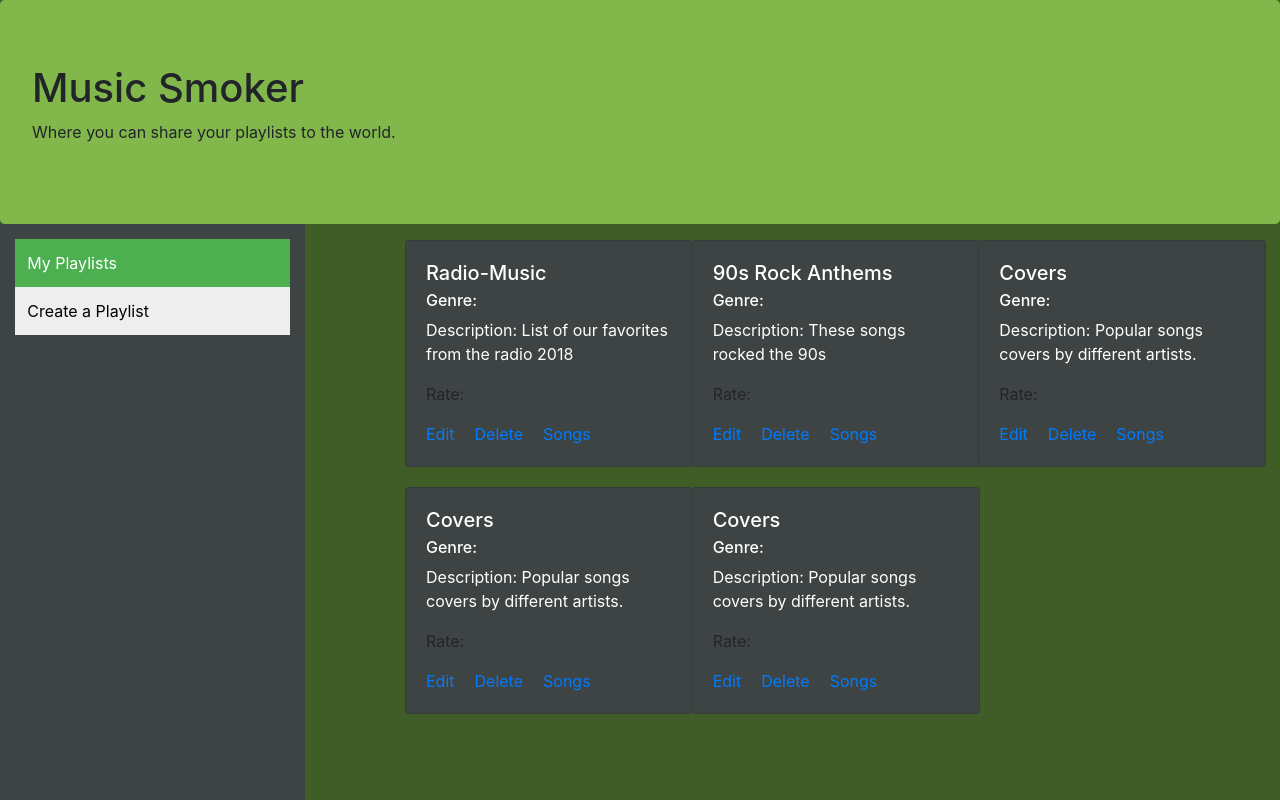
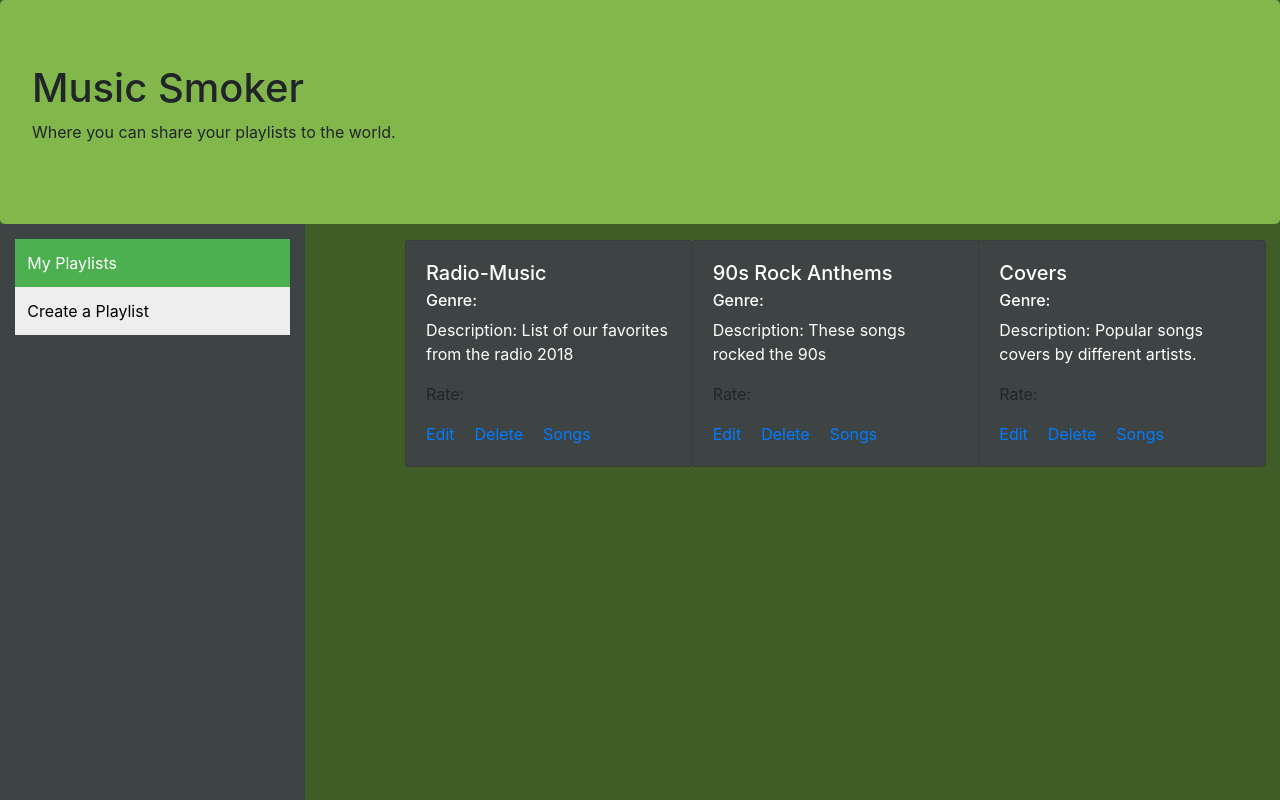
Before and after one commit to estuardo9609/Music-Smoker-2, an Angular app: page / in a window 1280 px wide. Shown: the top 800 px of the page. Built offline with nearby package versions, Linux system fonts and the light colour scheme.

Commit message:
Checkpoint funcional, se inicia el localStorage

```diff
--- a/src/app/playlist.ts
+++ b/src/app/playlist.ts
@@ -15,11 +15,5 @@ export const Playlists : Playlist[] = [
         genre: 'Rock', rate: 5 },
     {   name: 'Covers',
         description: 'Popular songs covers by different artists.' ,
-        genre: 'Other', rate: 3.8 }    ,
-        {   name: 'Covers',
-        description: 'Popular songs covers by different artists.' ,
-        genre: 'Other', rate: 3.8 }    ,
-        {   name: 'Covers',
-        description: 'Popular songs covers by different artists.' ,
         genre: 'Other', rate: 3.8 }
 ];
```
